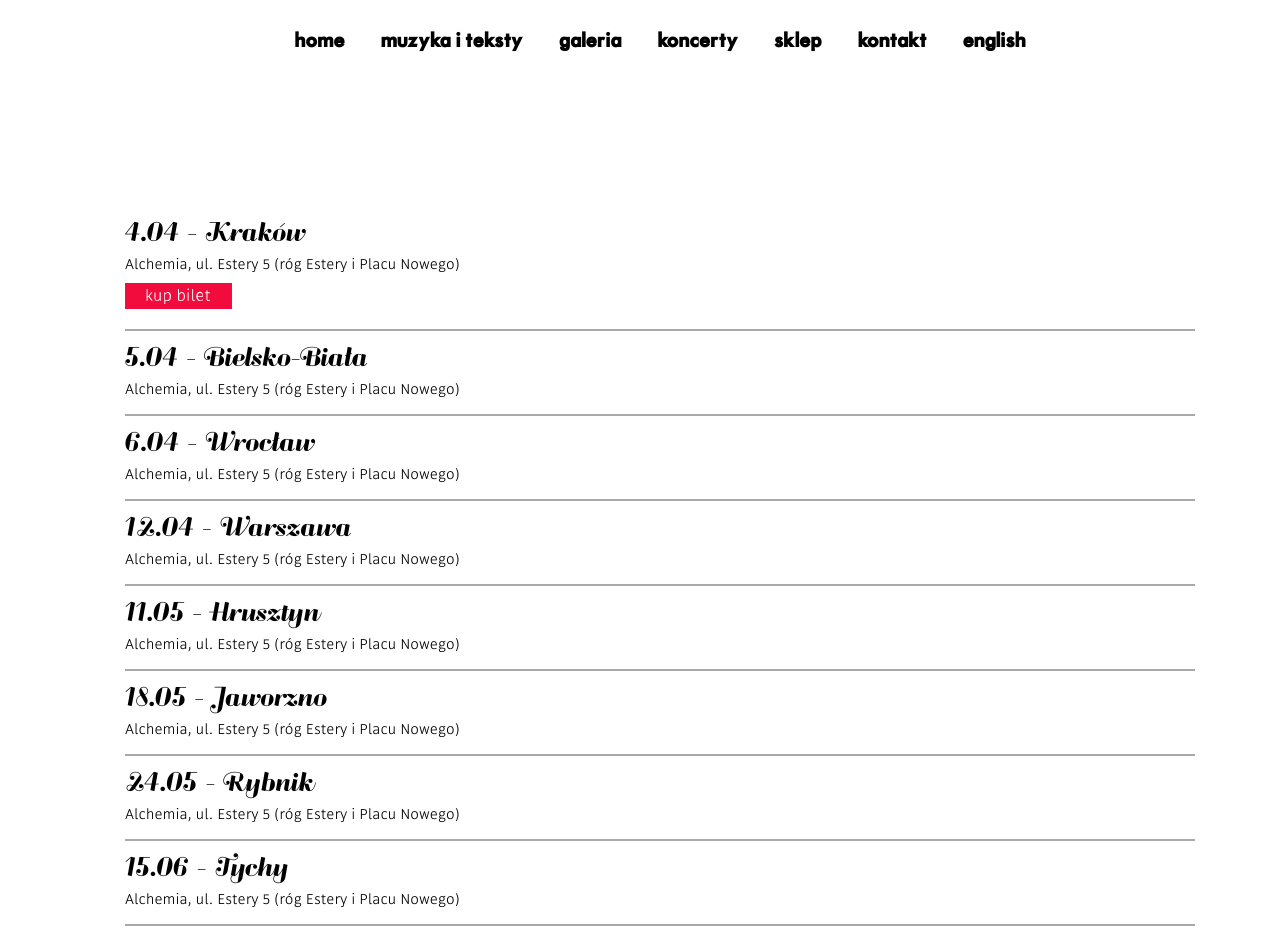
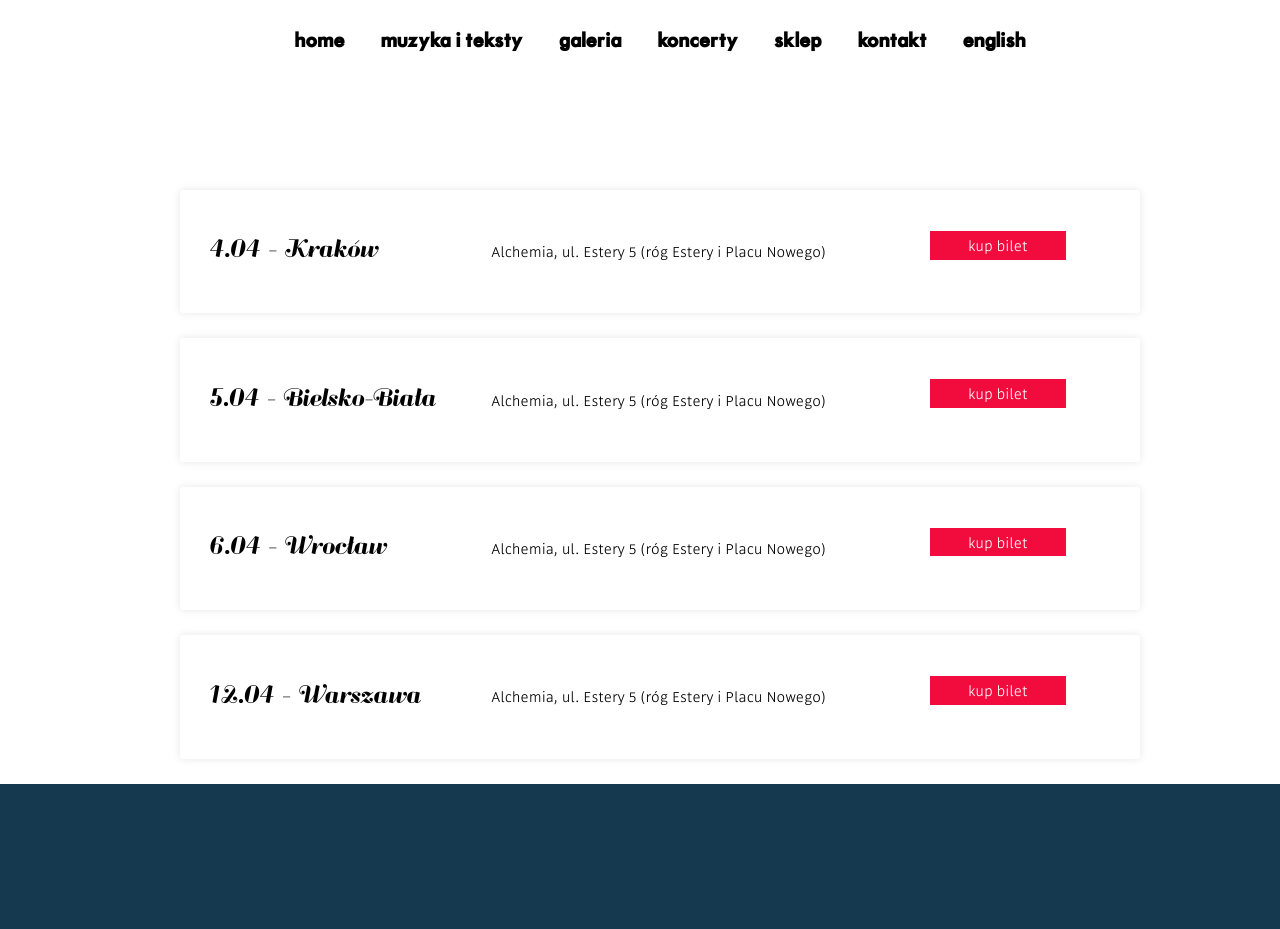
Before and after one commit to moimadeleine/Hanba-www, a plain HTML site: page koncerty.html in a window 1280 px wide. Shown: the top 929 px of the page. Drawn offline with Linux system fonts and the light colour scheme; files whose address does not match are found by name.

Commit message:
table - concerts

```diff
--- a/koncerty.html
+++ b/koncerty.html
@@ -6,7 +6,7 @@
 			<title>Hańba</title>
 			<meta name="description" content="Zbuntowana orkiestra podwórkowa">
 			<meta name="viewport" content="width=device-width, initial-scale=1.0">
-			<link rel="stylesheet" href="grid.css" type="text/css">
+
 			<link rel="stylesheet" href="style.css" type="text/css">
         </head>
 
@@ -26,29 +26,43 @@
 
                     </header>
 
-                <div class="container space-container">
-
-                        <section class="row work-space">
-                            <div class="col-md-12">
-
-            <ul class="list">
-                <li><h1>4.04 - Kraków</h1><br><p>Alchemia, ul. Estery 5 (róg Estery i Placu Nowego)</p><img src="img/kup.svg" class="buy"></li>
-                <li><h1>5.04 - Bielsko-Biała</h1><br><p>Alchemia, ul. Estery 5 (róg Estery i Placu Nowego)</p></li>
-                <li><h1>6.04 - Wrocław</h1><br><p>Alchemia, ul. Estery 5 (róg Estery i Placu Nowego)</p></li>
-                <li><h1>12.04 - Warszawa</h1><br><p>Alchemia, ul. Estery 5 (róg Estery i Placu Nowego)</p></li>
-                <li><h1>11.05 - Hrusztyn</h1><br><p>Alchemia, ul. Estery 5 (róg Estery i Placu Nowego)</p></li>
-                <li><h1>18.05 - Jaworzno</h1><br><p>Alchemia, ul. Estery 5 (róg Estery i Placu Nowego)</p></li>
-                <li><h1>24.05 - Rybnik</h1><br><p>Alchemia, ul. Estery 5 (róg Estery i Placu Nowego)</p></li>
-                <li><h1>15.06 - Tychy</h1><br><p>Alchemia, ul. Estery 5 (róg Estery i Placu Nowego)</p></li>
 
 
-            </ul>
+                        <div class="container-table">
+
+                                <ul class="responsive-table">
+
+                                  <li class="table-row">
+                                    <div class="col col-1"><p class="title-city">4.04 - Kraków</p></div>
+                                    <div class="col col-2"><p class="concert-place">Alchemia, ul. Estery 5 (róg Estery i Placu Nowego)</p></div>
+                                    <div class="col col-3"><a href="https://www.facebook.com/Hanba1926/"  target="_blank" class="link-buy"><p class="bilet">kup bilet</p></a></div>
+                                  </li>
+
+                                  <li class="table-row">
+                                    <div class="col col-1"><p class="title-city">5.04 - Bielsko-Biała</p></div>
+                                    <div class="col col-2"><p class="concert-place">Alchemia, ul. Estery 5 (róg Estery i Placu Nowego)</p></div>
+                                    <div class="col col-3"><p class="bilet">kup bilet</p></div>
+                                  </li>
+
+                                  <li class="table-row">
+                                    <div class="col col-1"><p class="title-city">6.04 - Wrocław</p></div>
+                                    <div class="col col-2"><p class="concert-place">Alchemia, ul. Estery 5 (róg Estery i Placu Nowego)</p></div>
+                                    <div class="col col-3"><p class="bilet">kup bilet</p></div>
+                                  </li>
+
+                                  <li class="table-row">
+                                    <div class="col col-1"><p class="title-city">12.04 - Warszawa</p></div>
+                                    <div class="col col-2"><p class="concert-place">Alchemia, ul. Estery 5 (róg Estery i Placu Nowego)</p></div>
+                                    <div class="col col-3"><p class="bilet">kup bilet</p></div>
+                                  </li>
 
 
-                            </div>
-                        </section>
+                                </ul>
+                              </div>
 
-                </div>
+
+
+
 
                 <footer>
                         <h4 class="impresario">Impresario</h4>
--- a/style.css
+++ b/style.css
@@ -478,8 +478,9 @@ img {
 }
 
 .buy {
-	width: 10%;
-	margin-top: 10px;
+	width: 20%;
+	margin-top: 5%;
+
 }
 .list {
 	list-style: none;
@@ -602,6 +603,67 @@ img {
 }
 
 
+/* tabelka - koncerty */
+
+.container-table {
+    max-width: 1000px;
+    margin-left: auto;
+    margin-right: auto;
+    padding-left: 10px;
+    padding-right: 10px;
+  }
+
+
+  .title-city {
+    font-family: 'lombard';
+    font-size: 1.4em;
+  }
+
+  .concert-place {
+      font-family: 'rewir';
+      padding: .7em;
+  }
+
+  .bilet {
+      color: white;
+      background: #f20c3e;
+    padding: .3em;
+     width: 70%;
+      text-align: center;
+      font-family: 'rewir';
+  }
+
+  .link-buy {
+      text-decoration: none;
+  }
+
+  .responsive-table li {
+    border-radius: 3px;
+    padding: 25px 30px;
+    display: flex;
+    justify-content: space-between;
+    margin-bottom: 25px;
+  }
+
+  .responsive-table .table-row {
+    background-color: #ffffff;
+    box-shadow: 0px 0px 9px 0px rgba(0, 0, 0, 0.1);
+  }
+
+
+  .responsive-table .col-1 {
+    flex-basis: 30%;
+  }
+
+  .responsive-table .col-2 {
+    flex-basis: 50%;
+  }
+
+  .responsive-table .col-3 {
+    flex-basis: 20%;
+  }
+
+
 @media only screen and (min-width: 320px) and (max-width: 480px), (orientation: portrait)  {
    body {
     font-size: 1em;
@@ -647,3 +709,28 @@ li {
 .active {
 	display: block;
 }
+
+ /* tabelka - koncerty */
+
+ @media all and (max-width: 767px) {
+    .responsive-table .table-header {
+      display: none;
+    }
+    .responsive-table li {
+      display: block;
+    }
+    .responsive-table .col {
+      flex-basis: 100%;
+    }
+    .responsive-table .col {
+      display: flex;
+      padding: 10px 0;
+    }
+    .responsive-table .col:before {
+      color: #6c7a89;
+      padding-right: 10px;
+      content: attr(data-label);
+      flex-basis: 50%;
+      text-align: right;
+    }
+  }
```
